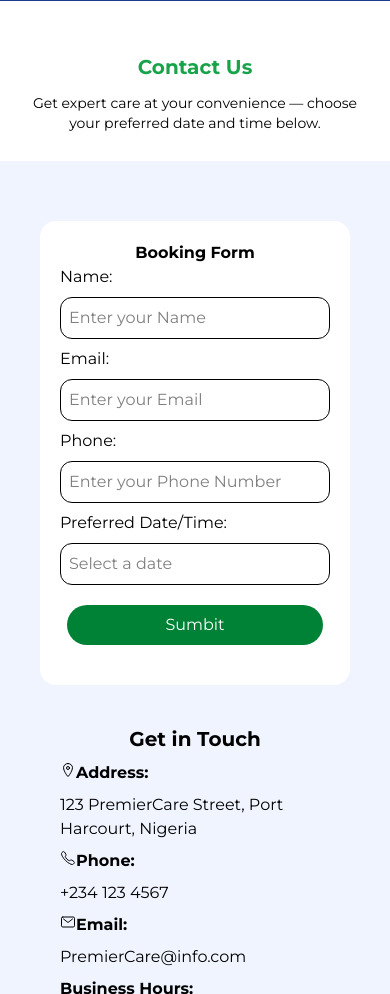
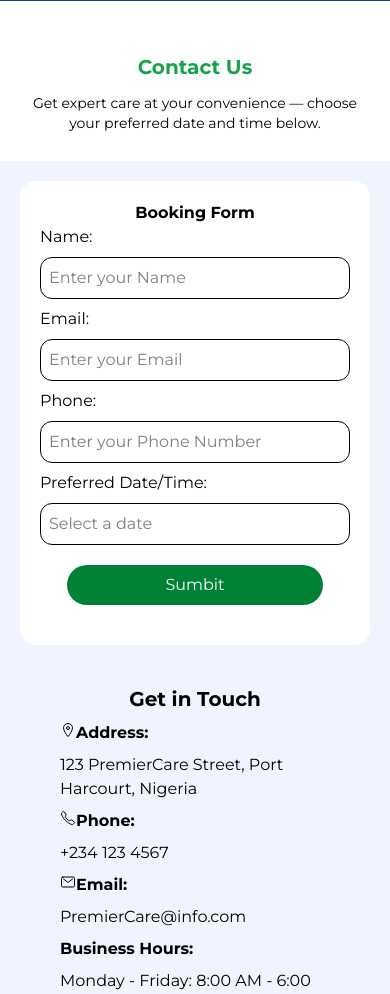
Before and after one commit to HamiidOmosun/PremierCare-website, a Flask app: page / in a window 390 px wide. Shown: the part 3006-4000 px from the top of the page. Run offline with Flask 3, Linux system fonts and the light colour scheme; style sheets or scripts are compiled from the project's sources.

Commit message:
contact from updated code

```diff
--- a/templates/Index.html
+++ b/templates/Index.html
@@ -247,7 +247,7 @@
         <div class="bg-[#F0F4FF] p-5 md:grid md:grid-cols-2 gap-4">
 
           <!--booking form-->
-          <div class="bg-white flex flex-col mt-10 mx-5 rounded-2xl p-5">
+          <div class="bg-white flex flex-col sm:mt-10 sm:mx-5 rounded-2xl p-5">
             <h1 class="text-center font-bold">Booking Form</h1>
             <form class="flex flex-col space-y-2">
               <label class="text-base" for="name">Name:</label>
@@ -265,7 +265,7 @@
           </div>
 
           <!--contact details-->
-          <div class="mb-15 p-10 space-y-2 ">
+          <div class="sm:mb-15 p-10 space-y-2 ">
             <h1 class="text-center text-xl font-bold">Get in Touch</h1>
             <h1 class="font-bold"><ion-icon name="location-outline"></ion-icon>Address:</h1>
             <p>123 PremierCare Street, Port Harcourt, Nigeria</p>
@@ -277,7 +277,7 @@
             <p>Monday - Friday: 8:00 AM - 6:00 PM</p>
           </div>
         </div>
-      <div class="absolute inset-x-0 bottom-20 mx-10">
+      <div class="absolute inset-x-0 bottom-20 mx-10 md:bottom-5">
         <div class="w-auto h-64">
           <iframe
             src="https://www.google.com/maps/embed?pb=!1m18!1m12!1m3!1d3972.007993440192!2d6.983758474993518!3d4.815554140118994!2m3!1f0!2f0!3f0!3m2!1i1024!2i768!4f13.1!3m3!1m2!1s0x1069cde8f3a98f97%3A0x1b9b8c7f8f8c5d84!2sPort%20Harcourt%2C%20Nigeria!5e0!3m2!1sen!2sng!4v1693066179000!5m2!1sen!2sng"
```
